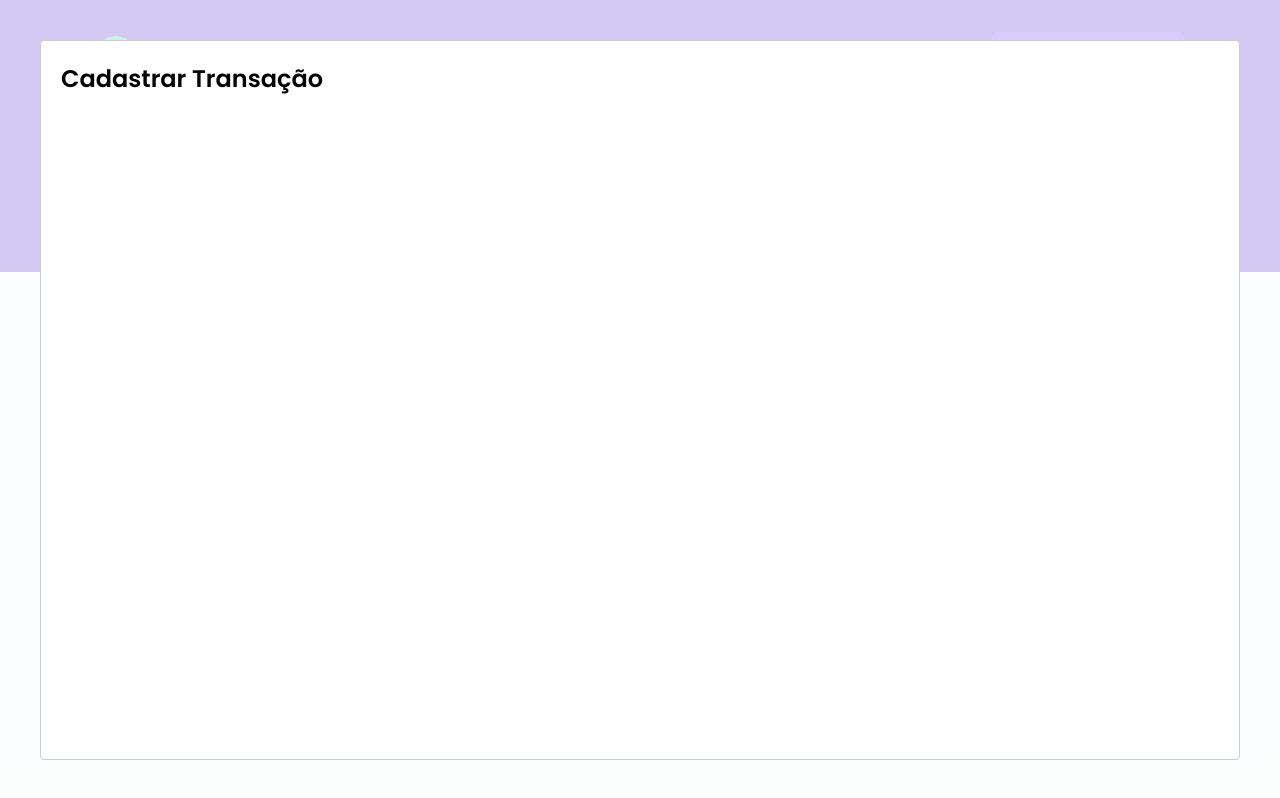
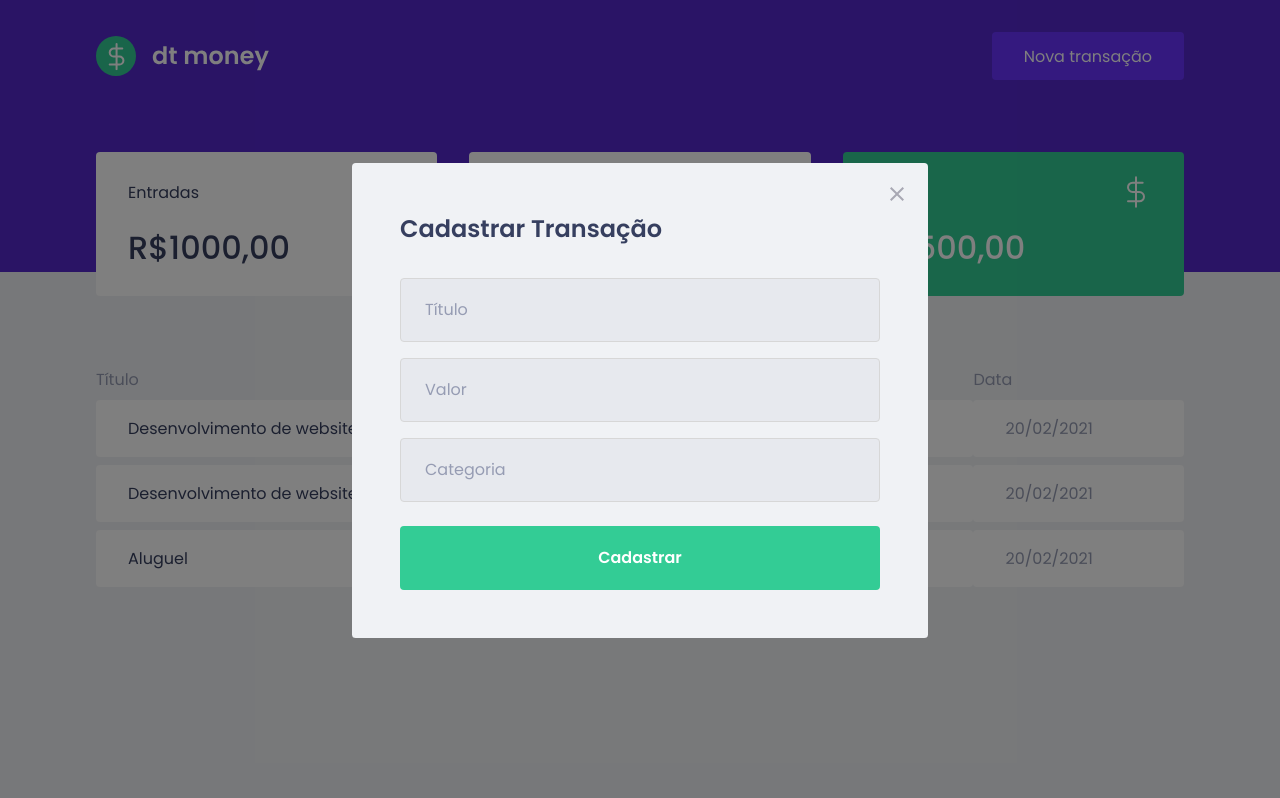
Before and after one commit to eduardoaraujogomes/dt-money, a React (Create React App) app: page / in a window 1280 px wide. Both pictures are taken after a click on the button "Nova transação". Built offline with nearby package versions, Linux system fonts and the light colour scheme; no server answers; what miragejs would draw is missing.

Commit message:
Created the estilization of the modal

```diff
--- a/src/components/Header/styles.ts
+++ b/src/components/Header/styles.ts
@@ -2,7 +2,7 @@
 
 export const Container = styled.header`
     background: var(--blue)
-`
+`;
 
 export const Content = styled.div`
     max-width: 1120px;
@@ -28,4 +28,4 @@
             filter: brightness(0.9);
         }
     }
-`
+`;
--- a/src/components/NewTransactionModal/index.tsx
+++ b/src/components/NewTransactionModal/index.tsx
@@ -1,4 +1,6 @@
 import Modal from 'react-modal';
+import closeImg from '../../assets/close.svg';
+import { Container } from './styles';
 
 interface NewTransactionModalProps {
     isOpen: boolean;
@@ -10,8 +12,24 @@
         <Modal
             isOpen={isOpen}
             onRequestClose={onRequestClose}
+            overlayClassName="react-modal-overlay"
+            className="react-modal-content"
         >
-            <h2>Cadastrar Transação</h2>
+            <button
+                type="button"
+                onClick={onRequestClose}
+                className="react-modal-close"
+            >
+                <img src={closeImg} alt="Fechar modal" />
+            </button>
+            <Container>
+                <h2>Cadastrar Transação</h2>
+
+                <input placeholder="Título" />
+                <input type="number" placeholder="Valor" />
+                <input placeholder="Categoria" />
+                <button type="submit">Cadastrar</button>
+            </Container>
         </Modal>
     );
 }
--- a/src/components/NewTransactionModal/styles.ts
+++ b/src/components/NewTransactionModal/styles.ts
@@ -1,3 +1,49 @@
 import styled from 'styled-components';
 
-export const Container = styled.div``;
+export const Container = styled.form`
+    h2 {
+        color: var(--text-title);
+        font-size: 1.5rem;
+        margin-bottom: 2rem;
+    }
+
+    input {
+        width: 100%;
+        padding: 0 1.5rem;
+        height: 4rem;
+        border-radius: 0.25rem;
+
+        border: 1px solid #d7d7d7;
+        background: #e7e9ee;
+
+        font-weight: 400;
+        font-size: 1rem;
+
+        &::placeholder {
+            color: var(--text-body);
+        }
+
+        & + input {
+            margin-top: 1rem;
+        }
+    }
+
+    button[type="submit"] {
+            width: 100%;
+            padding: 0 1.5rem;
+            height: 4rem;
+            background: var(--green);
+            color: #FFF;
+            border-radius: 0.25rem;
+            border: 0;
+            font-size: 1rem;
+            margin-top: 1.5rem;
+
+            font-weight: 600;
+            transition: filter 0.2s;
+
+            &:hover {
+                filter: brightness(0.9);
+            }
+    }
+`;
--- a/src/styles/global.ts
+++ b/src/styles/global.ts
@@ -50,6 +50,7 @@
 
     button {
         cursor: pointer;
+        outline: 0;
     }
 
     [disabled] {
@@ -57,4 +58,41 @@
         cursor: not-allowed;
     }
 
+    .react-modal-overlay {
+        background: rgba(0,0,0,0.5);
+
+        position: fixed;
+        top: 0;
+        bottom: 0;
+        right: 0;
+        left: 0;
+
+        display: flex;
+        align-items: center;
+        justify-content: center;
+    }
+
+    .react-modal-content {
+        width: 100%;
+        max-width: 576px;
+        background: var(--background);
+        padding: 3rem;
+        position: relative;
+        border-radius: 0.24rem;
+    }
+
+    .react-modal-close {
+        position: absolute;
+        right: 1.5rem;
+        top: 1.5rem;
+        border: 0;
+        background: transparent;
+
+        transition: filter 0.2s;
+
+        &:hover {
+            filter: brightness(0.8);
+        }
+    }
+
 `;
```
